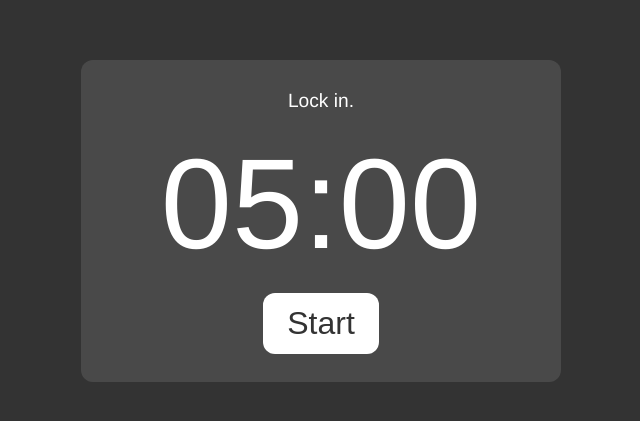
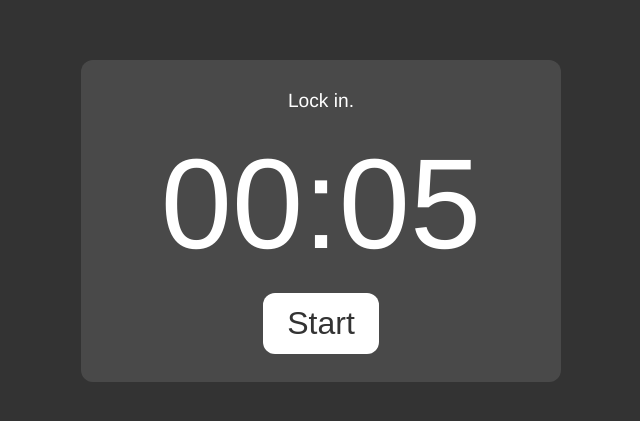
Before and after one commit to arob12inson/lock-in, a React (Vite) app: page / in a window 1280 px wide. Shown: the part 179-600 px from the top of the page, without its empty margins (319-959 px from the left). Built offline with nearby package versions, Linux system fonts and the light colour scheme.

Commit message:
added timer finish sound

```diff
--- a/src/App.tsx
+++ b/src/App.tsx
@@ -11,7 +11,9 @@ enum Session {
 const DeepWorkTime = 50*60;
 const ShortBreakTime = 10*60;
 const LongBreakTime = 15*60;
-const LockInTime = 5*60;
+const LockInTime = 5;
+
+const timerAudio = new Audio('/audio/timer-finish.mp3'); // path to your sound file
 
 function App() {
 
@@ -32,6 +34,7 @@ function App() {
         } else if ((sessionCount + 1) % 2 == 0) {
           changeSession(Session.ShortBreak)
         }
+        timerAudio.play()
       } else {
         const timer = setInterval(() => {
             setSeconds(seconds - 1);
```
Also changed, not shown: 2 other files (tests, documents, lock files or other folders).
